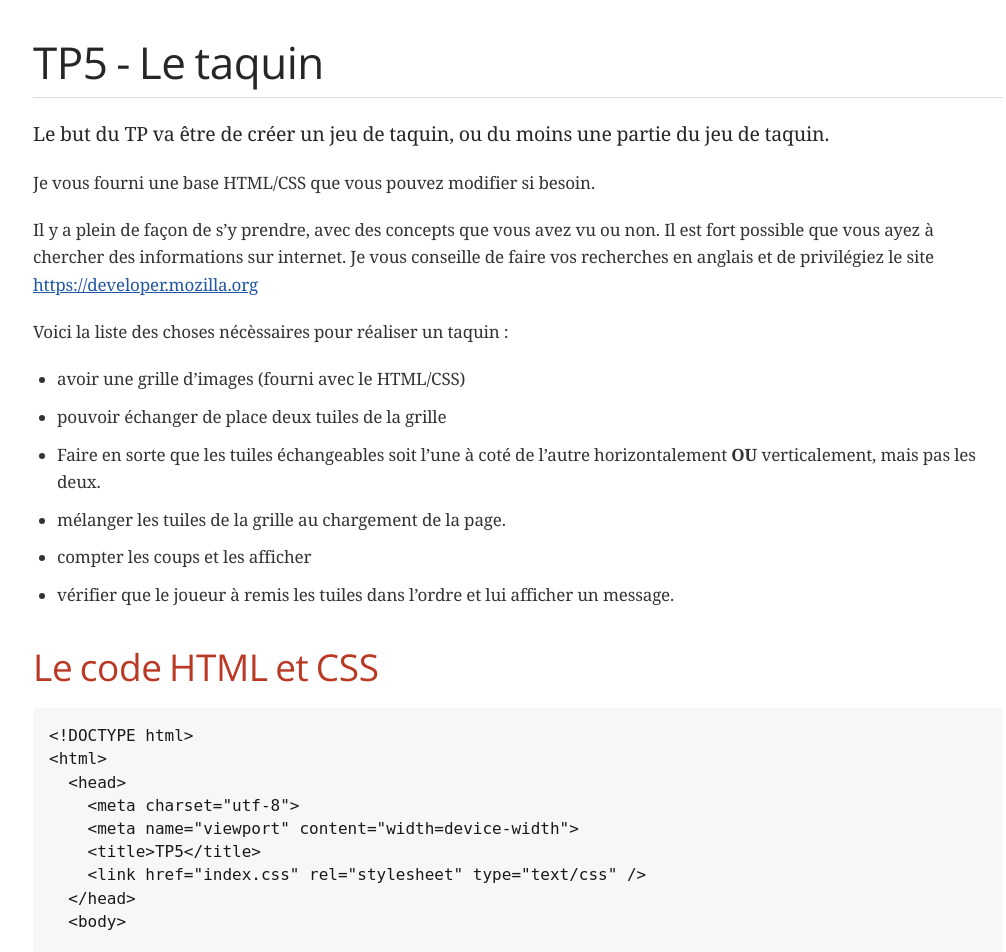
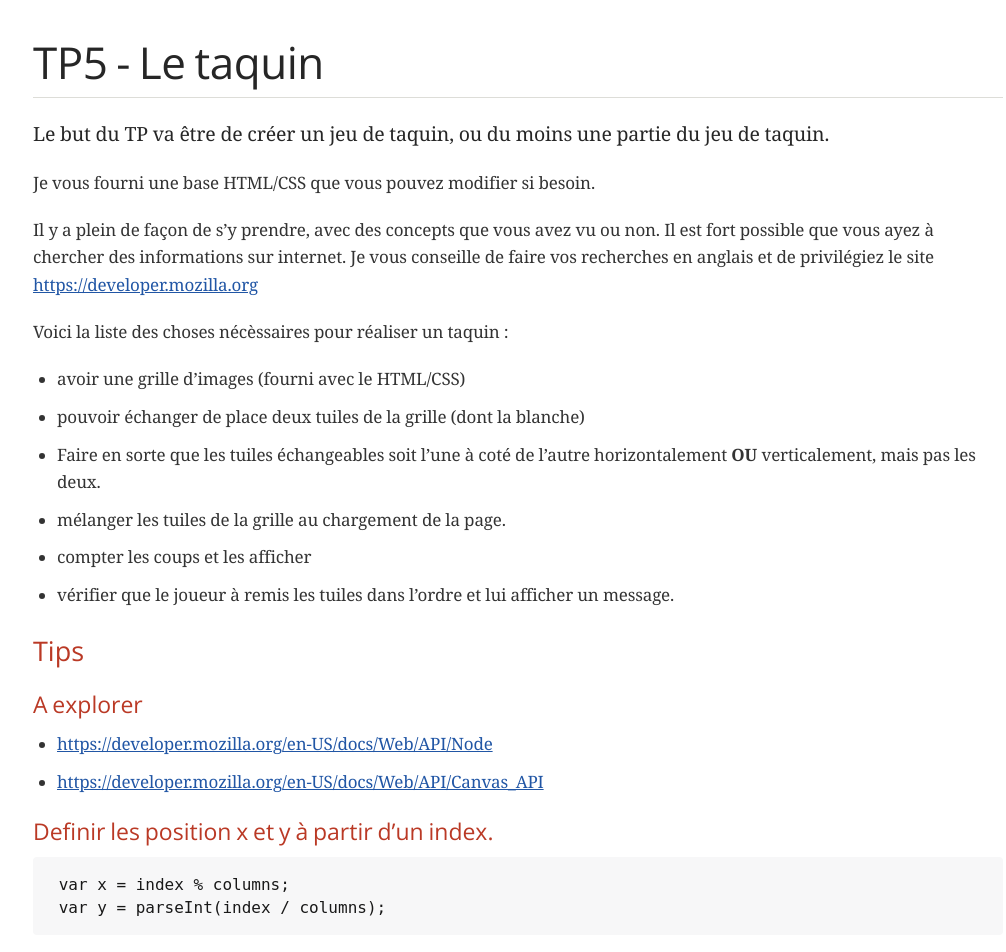
Before and after one commit to mrpierrot/js-course, a website: page exercices/tp5.html in a window 1280 px wide. Shown: the top 952 px of the page, without its empty margins (122-1128 px from the left). Drawn offline with nearby package versions, Linux system fonts and the light colour scheme; a web font is replaced by a local one.

Commit message:
update tp5 html

```diff
--- a/exercices/tp5.html
+++ b/exercices/tp5.html
@@ -452,7 +452,7 @@ Je vous conseille de faire vos recherches en anglais et de privilégiez le site
 <p>avoir une grille d&#8217;images (fourni avec le HTML/CSS)</p>
 </li>
 <li>
-<p>pouvoir échanger de place deux tuiles de la grille</p>
+<p>pouvoir échanger de place deux tuiles de la grille (dont la blanche)</p>
 </li>
 <li>
 <p>Faire en sorte que les tuiles échangeables soit l&#8217;une à coté de l&#8217;autre horizontalement <strong>OU</strong> verticalement, mais pas les deux.</p>
@@ -467,6 +467,31 @@ Je vous conseille de faire vos recherches en anglais et de privilégiez le site
 <p>vérifier que le joueur à remis les tuiles dans l&#8217;ordre et lui afficher un message.</p>
 </li>
 </ul>
+</div>
+</div>
+</div>
+<div class="sect2">
+<h3 id="_tips">Tips</h3>
+<div class="sect3">
+<h4 id="_a_explorer">A explorer</h4>
+<div class="ulist">
+<ul>
+<li>
+<p><a href="https://developer.mozilla.org/en-US/docs/Web/API/Node" class="bare">https://developer.mozilla.org/en-US/docs/Web/API/Node</a></p>
+</li>
+<li>
+<p><a href="https://developer.mozilla.org/en-US/docs/Web/API/Canvas_API" class="bare">https://developer.mozilla.org/en-US/docs/Web/API/Canvas_API</a></p>
+</li>
+</ul>
+</div>
+</div>
+<div class="sect3">
+<h4 id="_definir_les_position_x_et_y_à_partir_d_un_index">Definir les position x et y à partir d&#8217;un index.</h4>
+<div class="listingblock">
+<div class="content">
+<pre> var x = index % columns;
+ var y = parseInt(index / columns);</pre>
+</div>
 </div>
 </div>
 </div>
@@ -535,7 +560,7 @@ Je vous conseille de faire vos recherches en anglais et de privilégiez le site
 </div>
 <div id="footer">
 <div id="footer-text">
-Last updated 2018-04-16 21:08:39 CEST
+Last updated 2018-04-17 10:22:38 CEST
 </div>
 </div>
 </body>
```
